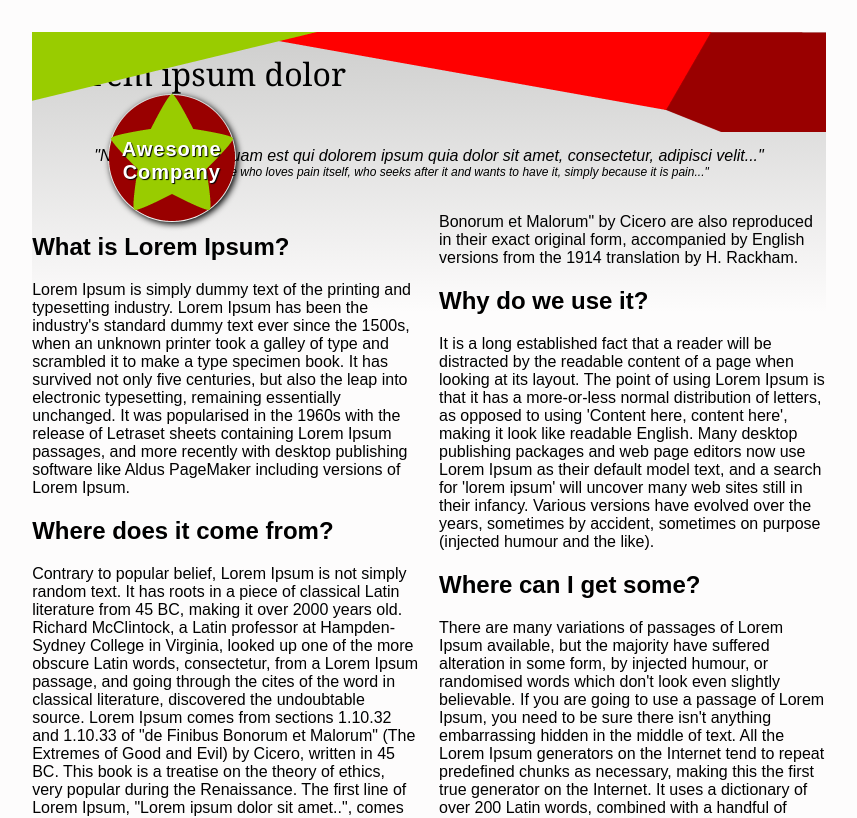
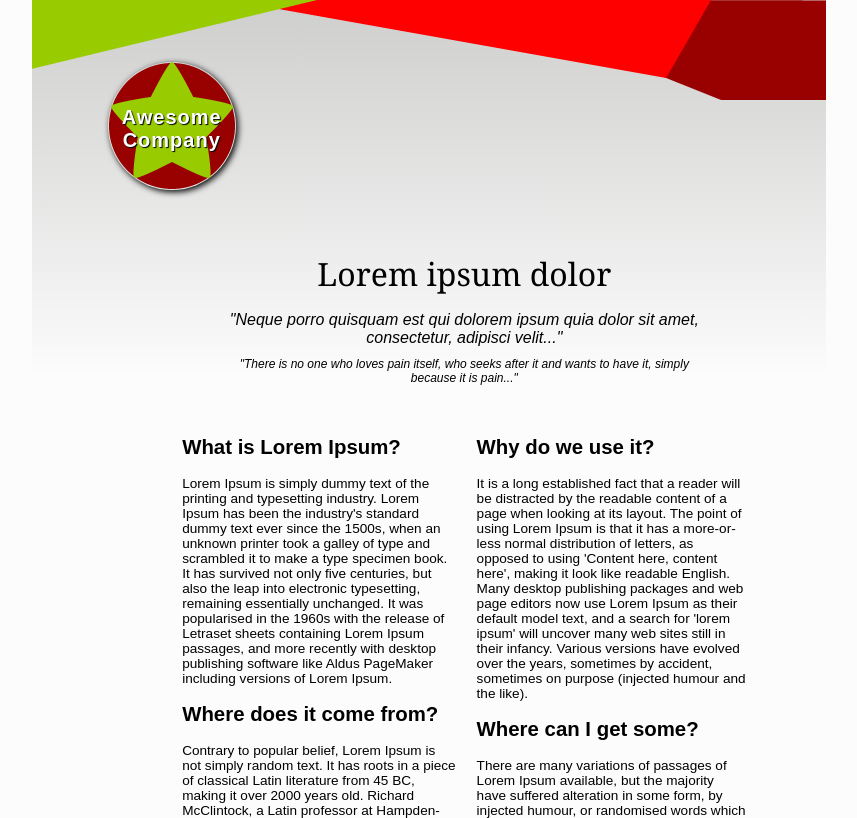
Before and after one commit to laurenrausch/M6.2, a website: page index.html in a window 1280 px wide. Shown: the top 818 px of the page, without its empty margins (211-1068 px from the left). Drawn offline with Linux system fonts and the light colour scheme.

Commit message:
fixed columns

```diff
--- a/css/style.css
+++ b/css/style.css
@@ -14,13 +14,11 @@ body {
 
 p {
   display: flex;
-  justify-content: space-between;
-  padding: 20px;
 }
 
 article {
   width: 210mm;
-  height: 297mm;
+  height: 400mm;
   margin: 0px auto;
   position: relative;
 }
@@ -88,7 +86,17 @@ h1 {
   bottom: 0px;
 }
 
+main {
+  position: absolute;
+  top: 2px;
+  bottom: 10mm;
+  width: 90%;
+  padding-left: 150px;
+
+}
+
 .header1 {
+  padding-top: 250px;
   text-align: center;
   font-family: 'Georgia', serif;
   font-size: 32px;
@@ -100,16 +108,14 @@ blockquote {
 }
 
 .quote {
+  margin-top: 10px;
   font-size: .75em;
 }
 
 .columns {
+  font-size: .85em;
   column-count: 2;
   justify-content: space-between;
   gap: 20px;
+  display: flex;
 }
-
-
-.left {}
-
-.right {}
--- a/index.html
+++ b/index.html
@@ -18,7 +18,7 @@
 
     <main>
       <div class="header1">
-        <p>Lorem ipsum dolor </p>
+        Lorem ipsum dolor
       </div>
       <blockquote>
         "Neque porro quisquam est qui dolorem ipsum quia dolor sit amet, consectetur, adipisci velit..."
```
